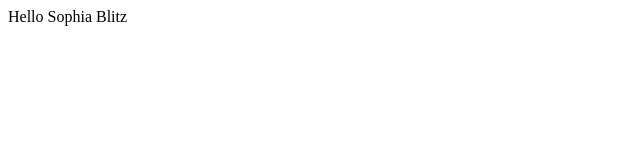
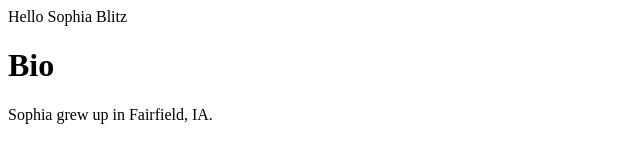
Before and after one commit to sophia-blitz/msd-445-day1, a plain HTML site: page index.html in a window 1280 px wide. Shown: the whole page, without its empty margins (0-640 px from the left). Drawn offline with Linux system fonts and the light colour scheme.

Commit message:
add bio header and first line

```diff
--- a/index.html
+++ b/index.html
@@ -5,5 +5,8 @@
   </head>
   <body>
     Hello Sophia Blitz
+
+    <h1>Bio</h1>
+    Sophia grew up in Fairfield, IA.
   </body>
 </html>
```
